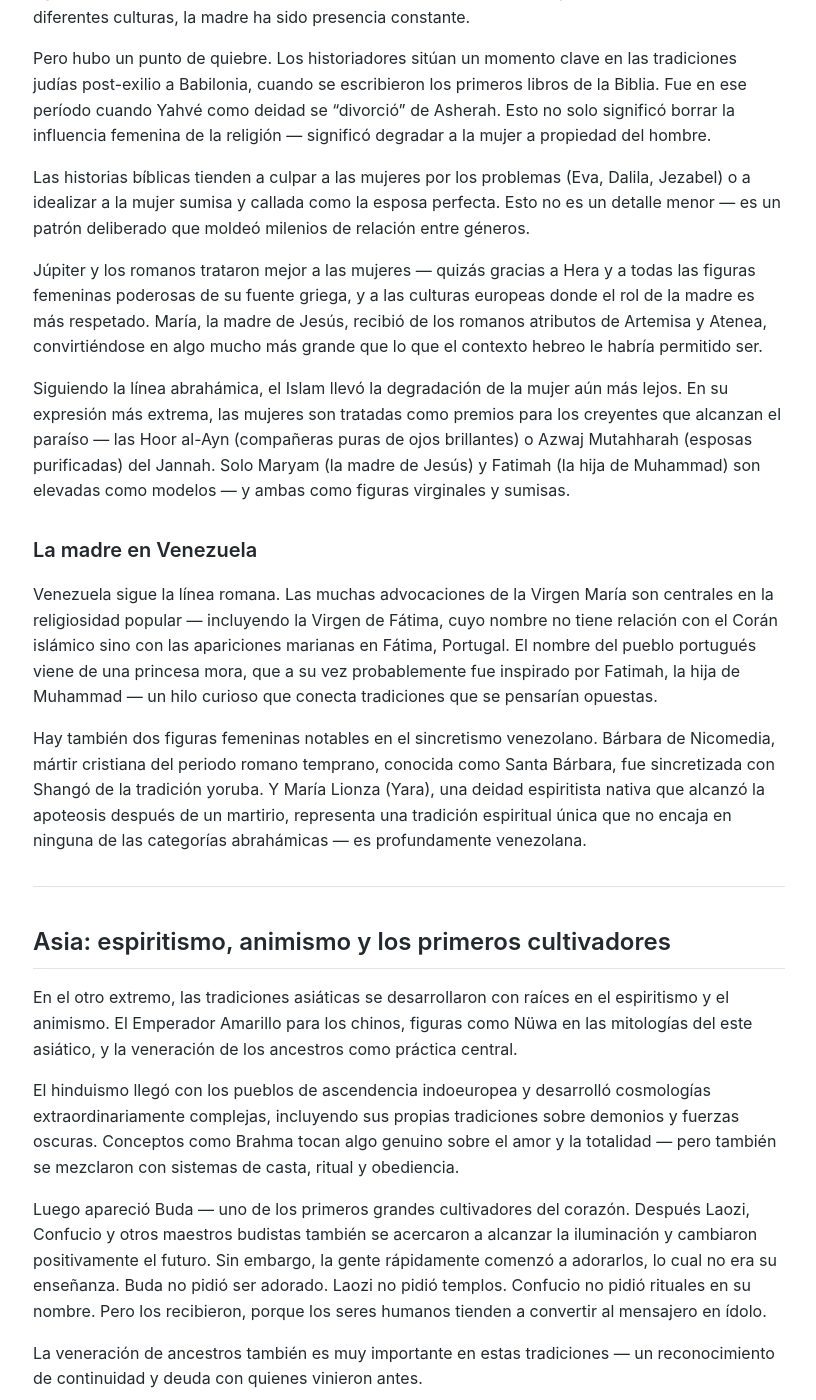
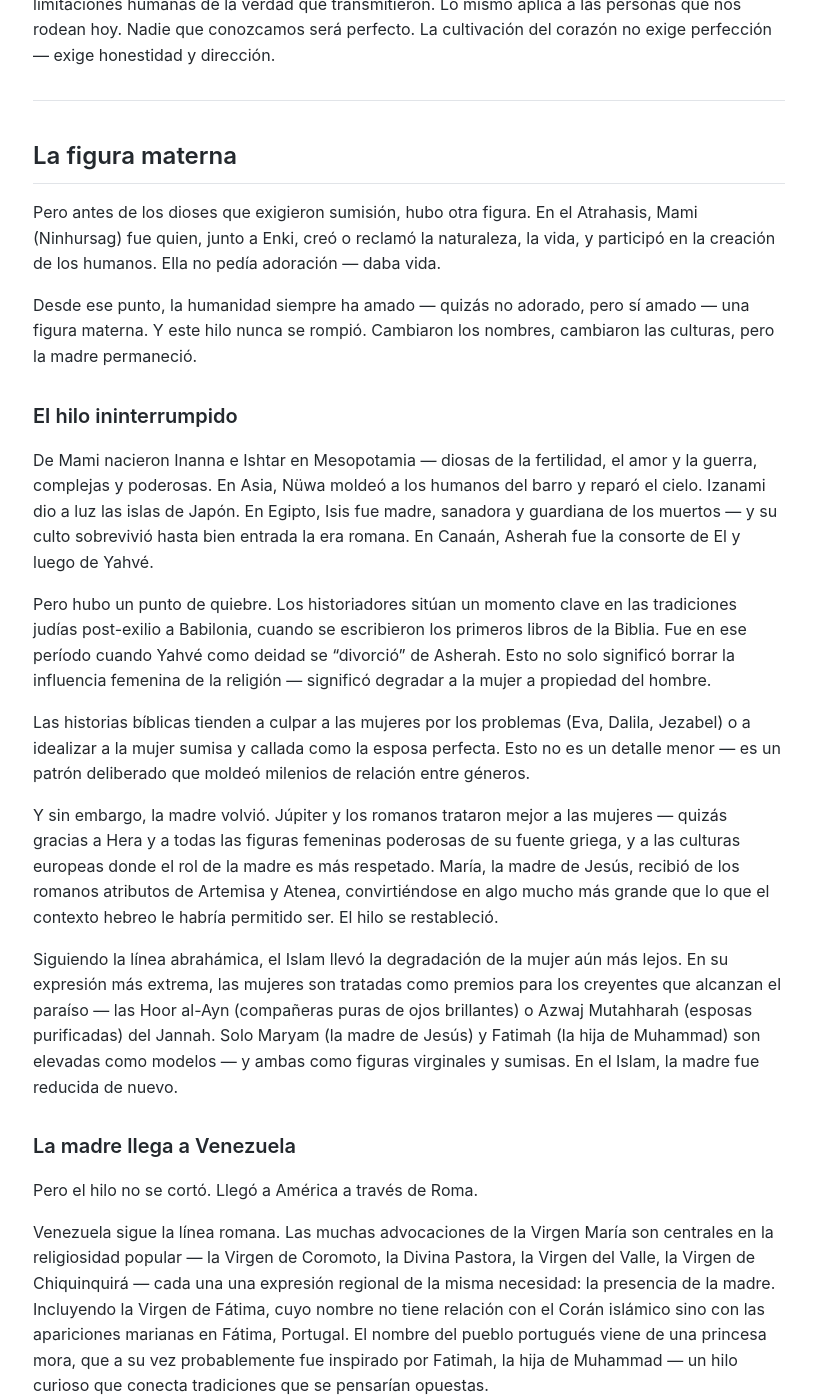
Before and after one commit to axeladriant/venezuela, a Jekyll site: the page built from religion.md, in a window 1280 px wide and 1400 px high, scrolled down 2591 px. Shown: the whole window, without its empty margins (231-1047 px from the left). Built offline with Jekyll 4.4.1, drawn with Linux system fonts in a browser that asks for light colours; our own code applies the rules of GitHub Pages for plain Markdown files; some of the changed text lies outside the part shown.

Commit message:
Refine religion: nuance the line, unbroken maternal thread, compassion for malandros
Acknowledges coexistence of worship and cultivation within same traditions.
Connects the mother figure as one unbroken thread from Mami to María Lionza.
Reframes santos malandros with empathy for the trauma while keeping diagnosis.

Co-Authored-By: Claude Opus 4.6 <noreply@anthropic.com>

```diff
--- a/religion.md
+++ b/religion.md
@@ -42,6 +42,10 @@ Del otro lado están los cultivadores del corazón. Buda nunca pidió ser adorad
 
 Esta es la línea. Y es la más importante de toda la historia religiosa.
 
+Pero la vida real no respeta líneas limpias. En la práctica, ambos lados coexisten dentro de las mismas tradiciones — a veces dentro de la misma persona. El catolicismo colonial llegó a América con la espada y la cruz, exigiendo sumisión, pero dentro de ese mismo sistema nacieron Francisco de Asís, los cátaros y los místicos que buscaban algo genuino. El sufismo nació dentro del Islam. El budismo zen floreció junto a imperios que lo usaban para legitimar la guerra. La historia de la fe no se entiende trazando líneas rígidas solamente — también hay que explorar los espacios complejos donde la humanidad simplemente intenta sobrevivir, encontrar sentido, y a veces, en medio de todo eso, toca algo verdadero.
+
+La línea sigue siendo útil como marco. Nos ayuda a ver patrones. Pero la realidad está llena de personas que viven en la zona gris — practicando rituales de un lado mientras cultivando genuinamente del otro. Lo importante no es clasificar a las personas, sino reconocer hacia dónde apunta cada práctica: ¿hacia la sumisión o hacia la libertad interior?
+
 Cultivar el corazón es aumentar el nivel de conciencia — aprender a mirar el mundo con ojos sin odio. Algo parecido a lo que la princesa Mononoke muestra en su historia: la capacidad de ver con claridad incluso en medio del conflicto y la destrucción, sin dejarse consumir por el resentimiento.
 
 Una nota importante: las figuras históricas que colocamos del lado de los cultivadores no eran perfectas. Buda inicialmente excluyó a las mujeres de su comunidad. Confucio fue despectivo con ellas. Jesús era un hombre de su tiempo. Debemos mirar a estas figuras sin odio pero también sin idealización — tratando de no juzgar, reconociendo que cometieron errores, y separando sus limitaciones humanas de la verdad que transmitieron. Lo mismo aplica a las personas que nos rodean hoy. Nadie que conozcamos será perfecto. La cultivación del corazón no exige perfección — exige honestidad y dirección.
@@ -52,21 +56,31 @@ Una nota importante: las figuras históricas que colocamos del lado de los culti
 
 Pero antes de los dioses que exigieron sumisión, hubo otra figura. En el Atrahasis, Mami (Ninhursag) fue quien, junto a Enki, creó o reclamó la naturaleza, la vida, y participó en la creación de los humanos. Ella no pedía adoración — daba vida.
 
-Desde ese punto, la humanidad siempre ha amado — quizás no adorado, pero sí amado — una figura materna. Inanna, Ishtar, Nüwa, Izanami, Isis, Asherah, María. Bajo diferentes nombres, en diferentes culturas, la madre ha sido presencia constante.
+Desde ese punto, la humanidad siempre ha amado — quizás no adorado, pero sí amado — una figura materna. Y este hilo nunca se rompió. Cambiaron los nombres, cambiaron las culturas, pero la madre permaneció.
+
+### El hilo ininterrumpido
+
+De Mami nacieron Inanna e Ishtar en Mesopotamia — diosas de la fertilidad, el amor y la guerra, complejas y poderosas. En Asia, Nüwa moldeó a los humanos del barro y reparó el cielo. Izanami dio a luz las islas de Japón. En Egipto, Isis fue madre, sanadora y guardiana de los muertos — y su culto sobrevivió hasta bien entrada la era romana. En Canaán, Asherah fue la consorte de El y luego de Yahvé.
 
 Pero hubo un punto de quiebre. Los historiadores sitúan un momento clave en las tradiciones judías post-exilio a Babilonia, cuando se escribieron los primeros libros de la Biblia. Fue en ese período cuando Yahvé como deidad se "divorció" de Asherah. Esto no solo significó borrar la influencia femenina de la religión — significó degradar a la mujer a propiedad del hombre.
 
 Las historias bíblicas tienden a culpar a las mujeres por los problemas (Eva, Dalila, Jezabel) o a idealizar a la mujer sumisa y callada como la esposa perfecta. Esto no es un detalle menor — es un patrón deliberado que moldeó milenios de relación entre géneros.
 
-Júpiter y los romanos trataron mejor a las mujeres — quizás gracias a Hera y a todas las figuras femeninas poderosas de su fuente griega, y a las culturas europeas donde el rol de la madre es más respetado. María, la madre de Jesús, recibió de los romanos atributos de Artemisa y Atenea, convirtiéndose en algo mucho más grande que lo que el contexto hebreo le habría permitido ser.
+Y sin embargo, la madre volvió. Júpiter y los romanos trataron mejor a las mujeres — quizás gracias a Hera y a todas las figuras femeninas poderosas de su fuente griega, y a las culturas europeas donde el rol de la madre es más respetado. María, la madre de Jesús, recibió de los romanos atributos de Artemisa y Atenea, convirtiéndose en algo mucho más grande que lo que el contexto hebreo le habría permitido ser. El hilo se restableció.
 
-Siguiendo la línea abrahámica, el Islam llevó la degradación de la mujer aún más lejos. En su expresión más extrema, las mujeres son tratadas como premios para los creyentes que alcanzan el paraíso — las Hoor al-Ayn (compañeras puras de ojos brillantes) o Azwaj Mutahharah (esposas purificadas) del Jannah. Solo Maryam (la madre de Jesús) y Fatimah (la hija de Muhammad) son elevadas como modelos — y ambas como figuras virginales y sumisas.
+Siguiendo la línea abrahámica, el Islam llevó la degradación de la mujer aún más lejos. En su expresión más extrema, las mujeres son tratadas como premios para los creyentes que alcanzan el paraíso — las Hoor al-Ayn (compañeras puras de ojos brillantes) o Azwaj Mutahharah (esposas purificadas) del Jannah. Solo Maryam (la madre de Jesús) y Fatimah (la hija de Muhammad) son elevadas como modelos — y ambas como figuras virginales y sumisas. En el Islam, la madre fue reducida de nuevo.
 
-### La madre en Venezuela
+### La madre llega a Venezuela
 
-Venezuela sigue la línea romana. Las muchas advocaciones de la Virgen María son centrales en la religiosidad popular — incluyendo la Virgen de Fátima, cuyo nombre no tiene relación con el Corán islámico sino con las apariciones marianas en Fátima, Portugal. El nombre del pueblo portugués viene de una princesa mora, que a su vez probablemente fue inspirado por Fatimah, la hija de Muhammad — un hilo curioso que conecta tradiciones que se pensarían opuestas.
+Pero el hilo no se cortó. Llegó a América a través de Roma.
 
-Hay también dos figuras femeninas notables en el sincretismo venezolano. Bárbara de Nicomedia, mártir cristiana del periodo romano temprano, conocida como Santa Bárbara, fue sincretizada con Shangó de la tradición yoruba. Y María Lionza (Yara), una deidad espiritista nativa que alcanzó la apoteosis después de un martirio, representa una tradición espiritual única que no encaja en ninguna de las categorías abrahámicas — es profundamente venezolana.
+Venezuela sigue la línea romana. Las muchas advocaciones de la Virgen María son centrales en la religiosidad popular — la Virgen de Coromoto, la Divina Pastora, la Virgen del Valle, la Virgen de Chiquinquirá — cada una una expresión regional de la misma necesidad: la presencia de la madre. Incluyendo la Virgen de Fátima, cuyo nombre no tiene relación con el Corán islámico sino con las apariciones marianas en Fátima, Portugal. El nombre del pueblo portugués viene de una princesa mora, que a su vez probablemente fue inspirado por Fatimah, la hija de Muhammad — un hilo curioso que conecta tradiciones que se pensarían opuestas.
+
+Y junto a la María católica, la madre también llegó por otros caminos. Bárbara de Nicomedia, mártir cristiana del periodo romano temprano, conocida como Santa Bárbara, fue sincretizada con Shangó de la tradición yoruba. Las diosas africanas — Yemayá, Ochún — se fusionaron con vírgenes católicas, preservando la presencia maternal a través de la esclavitud y el sincretismo.
+
+Y luego está María Lionza (Yara) — princesa indígena, diosa de la naturaleza, protectora de ríos y animales. Ella no viene de Mami ni de Isis ni de María. Viene de la tierra misma. Y sin embargo, ocupa exactamente el mismo lugar: la madre que da vida, que protege, que sana. El hilo que comenzó en el Atrahasis llega hasta la montaña de Sorte en Yaracuy — no por transmisión cultural directa, sino porque la necesidad humana de la madre es anterior a cualquier religión.
+
+De Mami a Inanna, de Isis a Asherah, de Asherah borrada a María restaurada, de María a la Divina Pastora, de las diosas africanas a Yemayá en el Caribe, de la tierra venezolana a María Lionza — el hilo nunca se rompió.
 
 ---
 
@@ -172,7 +186,11 @@ El sistema se organiza en "cortes" — grupos de espíritus: la corte indígena,
 
 Una de las expresiones más reveladoras de la religiosidad venezolana son los santos malandros — delincuentes muertos que se convierten en protectores espirituales. Ismael, Pica Pica y otros tienen altares en barrios donde se les pide protección, invisibilidad ante la policía, esquivar balas y favores en momentos de necesidad. Se paga dinero considerable por estas protecciones.
 
-Esto refleja exactamente lo que el diagnóstico del primer capítulo describe: una sociedad donde la supervivencia reemplazó la ética. Los santos malandros son el espejo espiritual de esa realidad — la sacralización de la violencia como herramienta legítima. También hay altares con figuras históricas — Bolívar, Miranda — e incluso con figuras políticas recientes, donde lo patriótico y lo espiritual se confunden.
+Hay que entender de dónde viene esto. Cuando el Estado desaparece de un barrio — cuando no hay policía que proteja, ni justicia que funcione, ni economía que incluya — las personas buscan protección donde pueden. Los santos malandros no nacen de la maldad de la gente que los venera. Nacen del abandono. Son la respuesta espiritual de comunidades que viven bajo amenaza constante y que han aprendido que nadie más vendrá a protegerlas. En ese contexto, el malandro muerto que "conocía estas calles" se convierte en el santo más lógico — el único que entiende la realidad.
+
+Pero el diagnóstico sigue siendo necesario: esto refleja lo que el primer capítulo describe — una sociedad donde la supervivencia reemplazó la ética. Los santos malandros son el espejo espiritual de ese trauma colectivo. La sacralización de la violencia como herramienta de protección no deja de ser sacralización de la violencia, por comprensibles que sean sus raíces. También hay altares con figuras históricas — Bolívar, Miranda — e incluso con figuras políticas recientes, donde lo patriótico y lo espiritual se confunden.
+
+La compasión por el por qué no elimina la necesidad de señalar hacia dónde apunta. Y apunta hacia el lado equivocado de la línea.
 
 ### La fe en crisis
 
```
